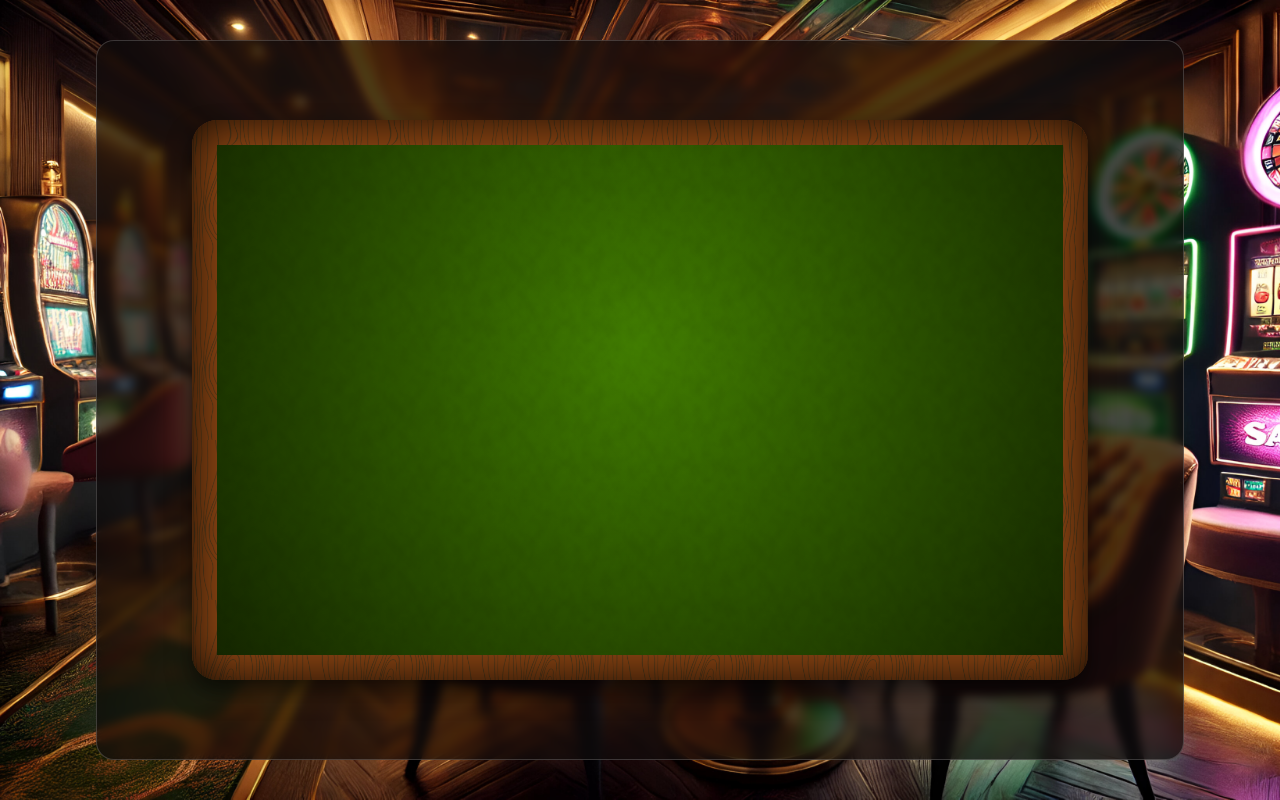
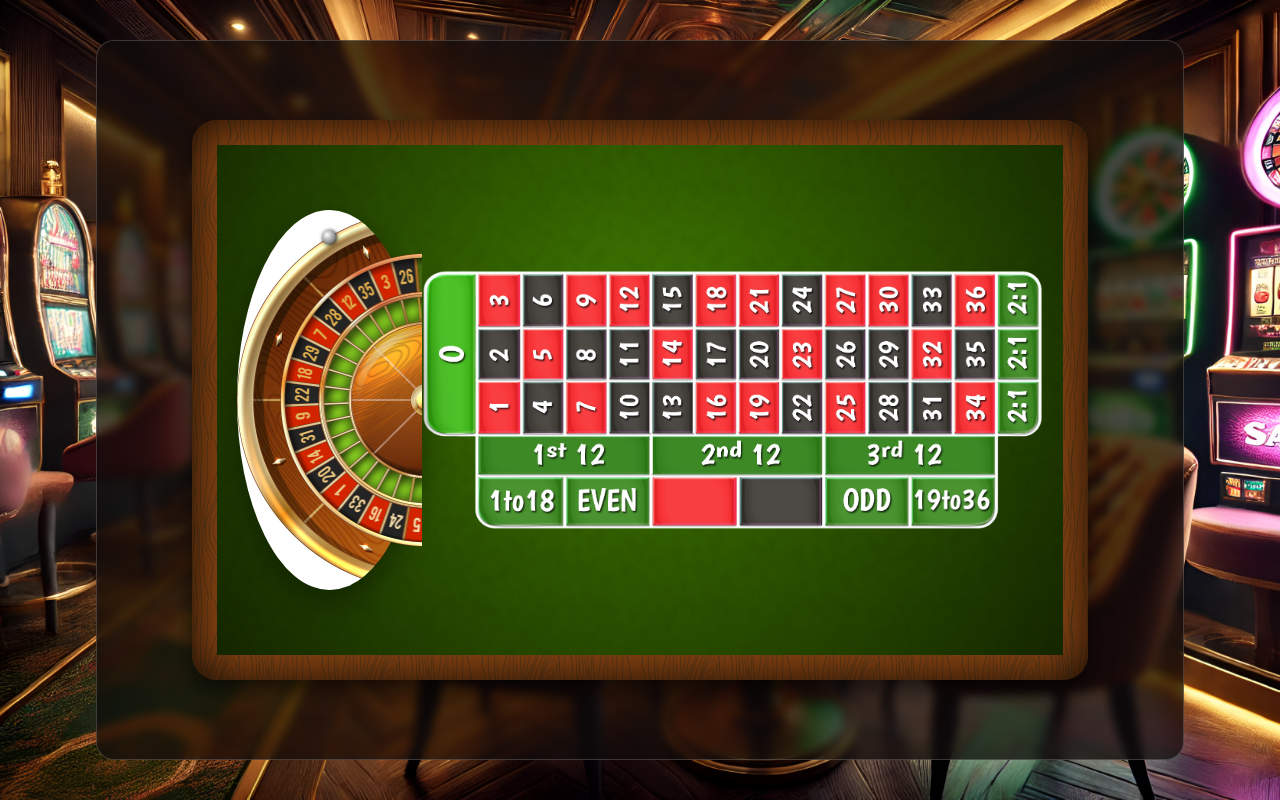
Before and after one commit to Teinlb/SafeBet, a React (Vite) app: page /roulette in a window 1280 px wide. Built offline with nearby package versions, Linux system fonts and the light colour scheme.

Commit message:
modified:   src/App.tsx

```diff
--- a/src/App.tsx
+++ b/src/App.tsx
@@ -2,6 +2,7 @@ import React from "react";
 import { BrowserRouter as Router, Route, Routes } from "react-router-dom";
 import HomePage from "./Home";
 import Roulette from "./pages/roulette/Roulette";
+import Blackjack from "./pages/blackjack/Blackjack";
 
 const App: React.FC = () => {
     return (
@@ -9,6 +10,7 @@ const App: React.FC = () => {
             <Routes>
                 <Route path="/" element={<HomePage />} />
                 <Route path="/roulette" element={<Roulette />} />
+                <Route path="/blackjack" element={<Blackjack />} />
             </Routes>
         </Router>
     );
--- /dev/null
+++ b/src/pages/blackjack/Blackjack.tsx
@@ -0,0 +1,11 @@
+import "./blackjack.css";
+
+const Blackjack = () => {
+    return (
+        <div className="blackjack gameContainer">
+            <div className="blackjackTable"></div>
+        </div>
+    );
+};
+
+export default Blackjack;
--- /dev/null
+++ b/src/pages/blackjack/blackjack.css
@@ -0,0 +1,43 @@
+.blackjack {
+    display: flex;
+    justify-content: center;
+    align-items: center;
+}
+
+.blackjackTable {
+    height: 70vh;
+    width: 70vw;
+    background: url(./assets/felt.png) repeat,
+        radial-gradient(circle at 50% 40%, #438002, #152700);
+    background-size: 120px 140px, auto;
+    background-attachment: fixed;
+    user-select: none;
+    touch-action: pan-y;
+    -webkit-tap-highlight-color: transparent;
+    margin: 0;
+    padding: 20px;
+    border-radius: 25px;
+    box-shadow: 0px 12px 24px rgba(0, 0, 0, 0.6);
+    position: relative;
+    background-clip: padding-box;
+    border: 25px solid transparent;
+    display: flex;
+    justify-content: center;
+    align-items: center;
+}
+
+.blackjackTable:before {
+    content: "";
+    position: absolute;
+    top: -25px;
+    left: -25px;
+    right: -25px;
+    bottom: -25px;
+    border-radius: 25px;
+    z-index: -1;
+    background-color: #8b4513;
+    background-image: url("./assets/wood-grain.png");
+    background-size: 160px 160px;
+    background-repeat: repeat;
+    box-shadow: inset 0 0 50px rgba(0, 0, 0, 0.9);
+}
--- a/src/pages/roulette/Roulette.tsx
+++ b/src/pages/roulette/Roulette.tsx
@@ -1,9 +1,14 @@
+import Board from "./board/Board";
 import "./roulette.css";
+import Wheel from "./wheel/Wheel";
 
 const Roulette = () => {
     return (
         <div className="roulette gameContainer">
-            <div className="rouletteTable"></div>
+            <div className="rouletteTable">
+                <Wheel />
+                <Board />
+            </div>
         </div>
     );
 };
--- /dev/null
+++ b/src/pages/roulette/board/Board.tsx
@@ -0,0 +1,13 @@
+import "./board.css";
+
+const Board = () => {
+    return (
+        <img
+            src="src\pages\roulette\assets\Board.png"
+            alt=""
+            className="roulette-board"
+        />
+    );
+};
+
+export default Board;
--- /dev/null
+++ b/src/pages/roulette/board/board.css
@@ -0,0 +1,4 @@
+.roulette-board {
+    height: 260px;
+    margin: auto;
+}
--- /dev/null
+++ b/src/pages/roulette/wheel/Wheel.tsx
@@ -0,0 +1,29 @@
+import "./wheel.css";
+
+const Wheel = () => {
+    return (
+        <div className="roulette-wheel">
+            <div
+                className="layer-2 wheel"
+                style={{ transform: "rotate(0deg)" }}
+            ></div>
+            <div className="layer-3"></div>
+            <div
+                className="layer-4 wheel"
+                style={{ transform: "rotate(0deg)" }}
+            ></div>
+            <div className="layer-5"></div>
+            <div
+                className="ball-container"
+                style={{ transform: "rotate(0deg)" }}
+            >
+                <div
+                    className="ball"
+                    style={{ transform: "translate(0, -163.221px)" }}
+                ></div>
+            </div>
+        </div>
+    );
+};
+
+export default Wheel;
--- /dev/null
+++ b/src/pages/roulette/wheel/wheel.css
@@ -0,0 +1,84 @@
+.roulette-wheel {
+    width: 380px;
+    height: 380px;
+    border-radius: 100%;
+    background: url(../assets/roulette_1.jpg);
+    background-size: 380px 380px;
+    shape-outside: circle(190px);
+    box-shadow: 2px 10px 30px rgba(0, 0, 0, 0.4);
+    position: relative;
+    touch-action: none;
+    overflow: visible;
+}
+
+@media screen and (max-width: 2640px) {
+    .roulette-wheel {
+        float: none;
+        margin: 1em auto;
+    }
+}
+
+@media screen and (max-width: 375px) {
+    body {
+        padding: 0 20px;
+    }
+    .roulette-wheel {
+        float: none;
+        left: 30px;
+        margin: 1em 0 0 2em;
+    }
+}
+
+.roulette-wheel .layer-2,
+.roulette-wheel .layer-3,
+.roulette-wheel .layer-4,
+.roulette-wheel .layer-5,
+.ball-container {
+    position: absolute;
+    top: 0;
+    left: 0;
+    width: 100%;
+    height: 100%;
+    background-size: 380px 380px;
+}
+
+.roulette-wheel .layer-2,
+.roulette-wheel .layer-4,
+.ball-container {
+    will-change: transform;
+}
+
+.roulette-wheel .layer-2 {
+    background-image: url(../assets/roulette_2.png);
+}
+
+.roulette-wheel .layer-3 {
+    background-image: url(../assets/roulette_3.png);
+}
+
+.roulette-wheel .layer-4 {
+    background-image: url(../assets/roulette_4.png);
+}
+
+.roulette-wheel .layer-5 {
+    background-image: url(../assets/roulette_5.png);
+}
+
+.roulette-wheel circle {
+    cursor: pointer;
+    fill: transparent;
+}
+
+.roulette-wheel .ball {
+    position: absolute;
+    width: 14px;
+    height: 14px;
+    border-radius: 7px;
+    background: #fff radial-gradient(circle at 5px 5px, #fff, #444);
+    box-shadow: 1px 1px 4px #000;
+    transform: translateY(-116px);
+    top: 50%;
+    left: 50%;
+    margin: -7px;
+    will-change: transform;
+}
```
Also changed, not shown: src/pages/roulette/assets/Board.png (added).
